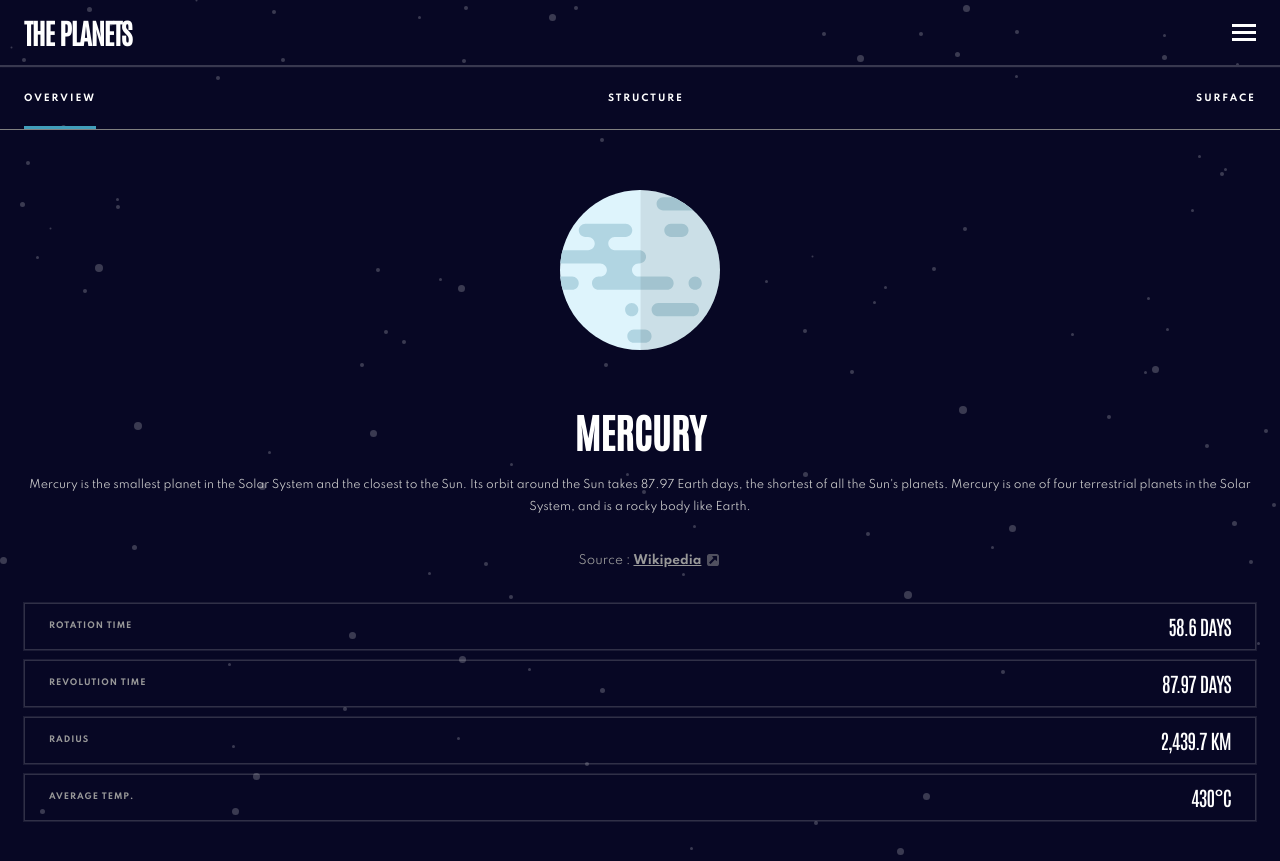
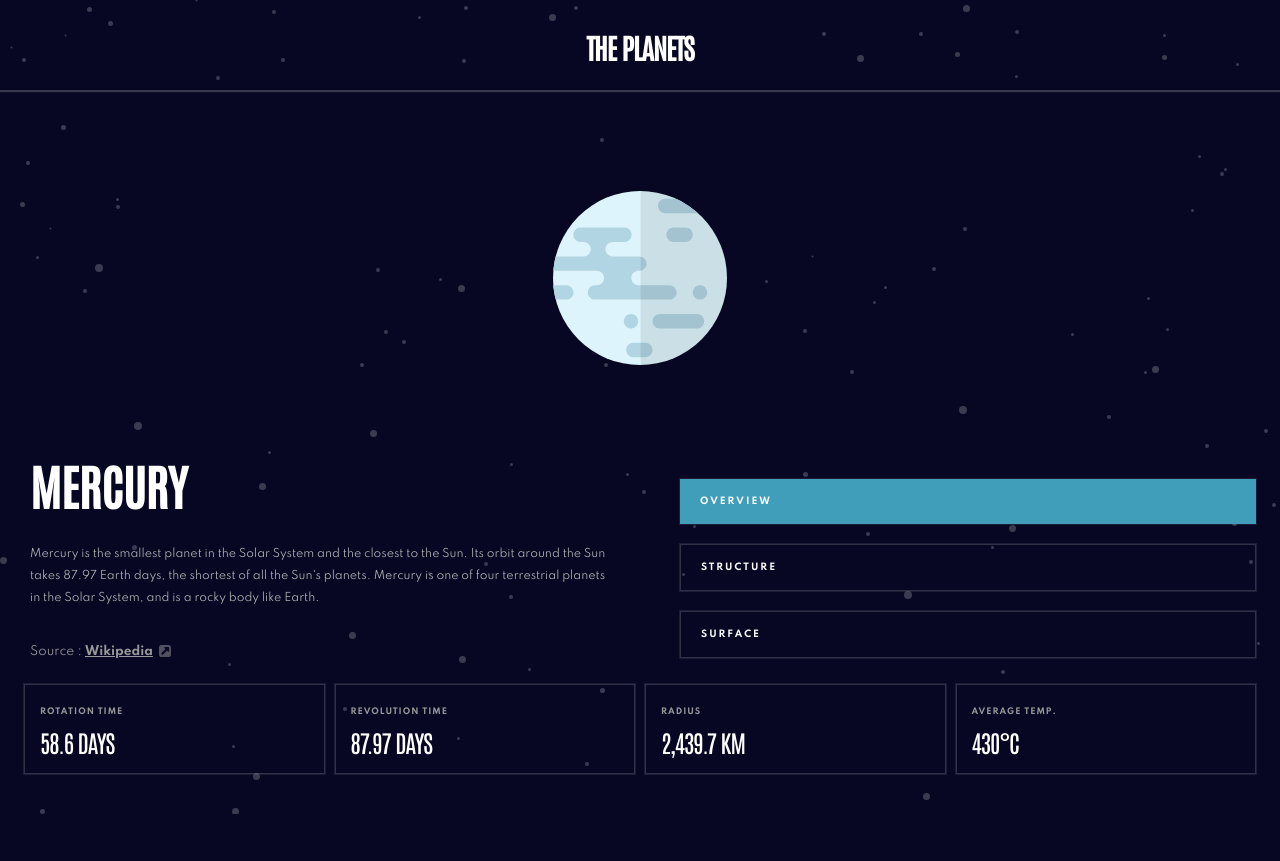
Before and after one commit to ding-09/planets-facts, a React (Create React App) app: page / in a window 1280 px wide. After the commit the page ends 814 px from the top, so only its background shows below. Built offline with nearby package versions, Linux system fonts and the light colour scheme.

Commit message:
add responsive behavior, styles, and layout for screens > 768px

```diff
--- a/src/App.js
+++ b/src/App.js
@@ -1,4 +1,4 @@
-import { useState } from 'react';
+import { useState, useEffect } from 'react';
 import { ThemeProvider } from 'styled-components';
 import { theme } from './theme';
 import GlobalStyles from './GlobalStyle';
@@ -11,6 +11,20 @@ function App() {
   // default states for landing page
   const [currentPlanet, setCurrentPlanet] = useState('mercury');
   const [currentDetails, setCurrentDetails] = useState('overview');
+  const [currentScreen, setCurrentScreen] = useState(0);
+
+  const handleResize = (e) => {
+    const width = e.target.innerWidth;
+    setCurrentScreen(width);
+  };
+
+  useEffect(() => {
+    // add event listener to observe current window size
+    window.addEventListener('resize', handleResize);
+
+    // clean up
+    return () => window.removeEventListener('resize', handleResize);
+  }, []);
 
   return (
     <ThemeProvider theme={theme}>
@@ -19,11 +33,13 @@ function App() {
         <main>
           <Header
             planets={planetsData}
+            currentScreen={currentScreen}
             setCurrentPlanet={setCurrentPlanet}
             setCurrentDetails={setCurrentDetails}
           />
           <PlanetDetails
             planetsData={planetsData}
+            currentScreen={currentScreen}
             currentPlanet={currentPlanet}
             currentDetails={currentDetails}
             setCurrentDetails={setCurrentDetails}
--- a/src/components/Details/DetailsBody.styled.js
+++ b/src/components/Details/DetailsBody.styled.js
@@ -6,17 +6,26 @@ export const StyledDetailsBody = styled.section`
   flex-direction: column;
   text-align: center;
   padding: 0 2.4rem;
+  @media (min-width: 768px) {
+    text-align: left;
+    padding: 0 3rem;
+  }
+
   .body-content {
     margin-bottom: 3rem;
     h2 {
       text-transform: uppercase;
       font-size: 4rem;
       margin-bottom: 3rem;
+      @media (min-width: 768px) {
+        font-size: 4.8rem;
+        margin-bottom: 4.5rem;
+      }
     }
     p {
       font-size: 1.1rem;
       line-height: 2.2rem;
-      filter: brightness(0.8);
+      filter: brightness(0.7);
     }
   }
   .source {
--- a/src/components/Details/DetailsImg.styled.js
+++ b/src/components/Details/DetailsImg.styled.js
@@ -1,9 +1,12 @@
-import styled from 'styled-components'
+import styled from 'styled-components';
 
 export const StyledDetailsImg = styled.figure`
-    margin: 6rem auto;
-    text-align: center;
-    img {
-       max-width: 55%;
+  margin: 6rem auto;
+  text-align: center;
+  img {
+    max-width: 55%;
+    @media (min-width: 768px) {
+      max-width: 60%;
     }
-`
+  }
+`;
--- a/src/components/Details/DetailsNav.js
+++ b/src/components/Details/DetailsNav.js
@@ -1,7 +1,9 @@
 import { StyledDetailsNav } from './DetailsNav.styled';
 import { NavLink } from 'react-router-dom';
 
-const DetailsNav = ({ setCurrentDetails, currentPlanet }) => {
+const DetailsNav = ({ currentScreen, currentPlanet, setCurrentDetails}) => {
+
+
   return (
     <StyledDetailsNav color={currentPlanet}>
       <ul>
@@ -11,7 +13,7 @@ const DetailsNav = ({ setCurrentDetails, currentPlanet }) => {
             onClick={() => setCurrentDetails('overview')}
             className={({ isActive }) => (isActive ? 'active-link' : '')}
           >
-            Overview
+            {currentScreen > 768 && <span>01</span>} Overview
           </NavLink>
         </li>
         <li>
@@ -20,7 +22,7 @@ const DetailsNav = ({ setCurrentDetails, currentPlanet }) => {
             onClick={() => setCurrentDetails('structure')}
             className={({ isActive }) => (isActive ? 'active-link' : '')}
           >
-            Structure
+            {currentScreen > 768 && <span>02</span>} Structure
           </NavLink>
         </li>
         <li>
@@ -29,7 +31,7 @@ const DetailsNav = ({ setCurrentDetails, currentPlanet }) => {
             onClick={() => setCurrentDetails('surface')}
             className={({ isActive }) => (isActive ? 'active-link' : '')}
           >
-            Surface
+            {currentScreen > 768 && <span>03</span>} Surface
           </NavLink>
         </li>
       </ul>
--- a/src/components/Details/DetailsNav.styled.js
+++ b/src/components/Details/DetailsNav.styled.js
@@ -4,7 +4,6 @@ export const StyledDetailsNav = styled.nav`
   ul {
     display: flex;
     justify-content: space-between;
-    align-items: stretch;
     border-bottom: 1px solid gray;
     padding: 0 2.4rem;
   }
@@ -19,4 +18,30 @@ export const StyledDetailsNav = styled.nav`
   .active-link {
     border-bottom: 3px solid ${(props) => props.theme.planetColors[props.color]};
   }
+  @media (min-width: 768px) {
+    display: flex;
+    align-items: center;
+    ul {
+      flex: 1;
+      border-bottom: none;
+      flex-direction: column;
+      gap: 2rem;
+      padding-left: 4rem;
+    }
+    a {
+      cursor: pointer;
+      padding: 1rem 2rem;
+      border: 1px solid rgba(210, 210, 210, 0.2);
+      box-shadow: 0 0 0 1px rgba(210, 210, 210, 0.1);
+      span {
+        padding-right: 1rem;
+        display: inline-block;
+        filter: brightness(0.8);
+      }
+    }
+    .active-link {
+      border: none;
+      background-color: ${(props) => props.theme.planetColors[props.color]};
+    }
+  }
 `;
--- a/src/components/Details/PlanetDetails.js
+++ b/src/components/Details/PlanetDetails.js
@@ -6,8 +6,13 @@ import { StyledPlanetDetails } from './PlanetDetails.styled';
 import { useParams } from 'react-router-dom';
 import { useState } from 'react';
 
-const PlanetDetails = ({ planetsData, currentPlanet, currentDetails, setCurrentDetails }) => {
-
+const PlanetDetails = ({
+  planetsData,
+  currentScreen,
+  currentPlanet,
+  currentDetails,
+  setCurrentDetails,
+}) => {
   let details = {};
   let subDetails = {};
   let images = {};
@@ -33,7 +38,11 @@ const PlanetDetails = ({ planetsData, currentPlanet, currentDetails, setCurrentD
 
   return (
     <StyledPlanetDetails>
-      <DetailsNav setCurrentDetails={setCurrentDetails} currentPlanet={currentPlanet}/>
+      <DetailsNav
+        currentScreen={currentScreen}
+        currentPlanet={currentPlanet}
+        setCurrentDetails={setCurrentDetails}
+      />
       <DetailsImg images={images} currentDetails={currentDetails} />
       <DetailsBody
         currentPlanet={currentPlanet}
--- a/src/components/Details/PlanetDetails.styled.js
+++ b/src/components/Details/PlanetDetails.styled.js
@@ -19,4 +19,16 @@ export const StyledPlanetDetails = styled.section`
   .sub-details {
     grid-area: sub;
   }
+  @media (min-width: 768px) {
+    grid-template-rows: 1fr 1fr 1fr 15rem;
+    grid-template-columns: repeat(4, 1fr);
+    grid-template-areas:
+      'img img img img'
+      'img img img img'
+      'body body nav nav'
+      'sub sub sub sub';
+    figure {
+      align-self: center;
+    }
+  }
 `;
--- a/src/components/Details/SubDetails.styled.js
+++ b/src/components/Details/SubDetails.styled.js
@@ -2,11 +2,15 @@ import styled from 'styled-components';
 
 export const StyledSubDetails = styled.section`
   margin: 3rem 2.4rem 4rem;
-  margin-top: 3rem;
   display: flex;
   flex-direction: column;
   gap: 1rem;
   text-transform: uppercase;
+  @media (min-width: 768px) {
+    margin-top: 2rem;
+    flex-direction: row;
+    justify-content: space-between;
+  }
   .details-container {
     display: flex;
     justify-content: space-between;
@@ -14,6 +18,14 @@ export const StyledSubDetails = styled.section`
     border: 1px solid rgba(210, 210, 210, 0.2);
     box-shadow: 0 0 0 1px rgba(210, 210, 210, 0.1);
     padding: 1rem 2.4rem;
+    @media (min-width: 768px) {
+      flex-direction: column;
+      justify-content: space-around;
+      flex: 1;
+      padding: 1.5rem;
+      justify-content: space-around;
+      align-items: flex-start;
+    }
     p:first-child {
       font-weight: bold;
       font-size: 0.8rem;
@@ -25,6 +37,10 @@ export const StyledSubDetails = styled.section`
       font-family: 'Antonio', sans-serif;
       font-size: 2rem;
       letter-spacing: -0.075rem;
+      @media(min-width: 768px) {
+        font-size: 2.4rem;
+        letter-spacing: -0.1rem;
+      }
     }
   }
 `;
--- a/src/components/Header/Header.js
+++ b/src/components/Header/Header.js
@@ -1,32 +1,19 @@
 import { StyledHeader } from './Header.styled';
 import { ReactComponent as HamburgerIcon } from '../../icons/icon-hamburger.svg';
-import { useState, useEffect } from 'react';
+import { useState } from 'react';
 import { v4 as uuidv4 } from 'uuid';
 import NavItem from './NavItem';
 
-const Header = ({ planets, setCurrentPlanet, setCurrentDetails }) => {
-  // state for menu
+const Header = ({ planets, currentScreen, setCurrentPlanet, setCurrentDetails }) => {
+  // state for menu toggle
   const [showMenu, setShowMenu] = useState(false);
 
   // toggle menu on click of hamburger icon
   const toggleMenu = () => {
-    // display menu (set showMenu to true)
+    // open / close menu (set showMenu to opposite)
     setShowMenu(!showMenu);
   };
 
-  // permanently display nav menu on screens >= 768px
-  const handleResize = (e) => {
-    const width = e.target.innerWidth;
-    width >= 768 ? setShowMenu(true) : setShowMenu(false);
-  };
-
-  useEffect(() => {
-    // add event listener to observe current window size
-    window.addEventListener('resize', handleResize);
-
-    // clean up
-    return () => window.removeEventListener('resize', handleResize);
-  }, []);
 
   return (
     <StyledHeader>
@@ -37,7 +24,8 @@ const Header = ({ planets, setCurrentPlanet, setCurrentDetails }) => {
           style={{ fill: showMenu ? '#979797' : '#fff' }}
         />
       </section>
-      {showMenu && (
+      {/* show menu if showMenu is true OR if no longer on mobile */}
+      {(showMenu || currentScreen > 768) && (
         <section className='nav-container'>
           <nav>
             <ul>
@@ -45,6 +33,7 @@ const Header = ({ planets, setCurrentPlanet, setCurrentDetails }) => {
                 <NavItem
                   planet={planet}
                   key={uuidv4()}
+                  currentScreen={currentScreen}
                   setShowMenu={setShowMenu}
                   setCurrentPlanet={setCurrentPlanet}
                   setCurrentDetails={setCurrentDetails}
--- a/src/components/Header/Header.styled.js
+++ b/src/components/Header/Header.styled.js
@@ -1,6 +1,10 @@
 import styled from 'styled-components';
 
 export const StyledHeader = styled.header`
+  @media (min-width: 768px) {
+    border-bottom: 1px solid ${({ theme }) => theme.secondaryColors.darkGray};
+    box-shadow: 0 0px 1px 1px ${({ theme }) => theme.secondaryColors.darkGray};
+  }
   .title-container {
     padding: 2rem 2.4rem;
     display: flex;
@@ -13,9 +17,25 @@ export const StyledHeader = styled.header`
       text-transform: uppercase;
       font-size: 2.8rem;
     }
+    @media (min-width: 768px) {
+      justify-content: center;
+      padding: 3.5rem 0 3rem;
+      border-bottom: none;
+      box-shadow: none;
+      svg {
+        display: none;
+      }
+    }
   }
 
   .nav-container {
     margin: 2.5rem 2.4rem 6.5rem;
+    @media (min-width: 768px) {
+      margin: 3rem 5rem 2.5rem;
+      ul {
+        display: flex;
+        justify-content: space-between;
+      }
+    }
   }
 `;
--- a/src/components/Header/NavItem.js
+++ b/src/components/Header/NavItem.js
@@ -1,15 +1,21 @@
 import { StyledNavItem } from './NavItem.styled';
 import { Link } from 'react-router-dom';
 
-const NavItem = ({ planet, setShowMenu, setCurrentPlanet, setCurrentDetails }) => {
+const NavItem = ({
+  planet,
+  currentScreen,
+  setShowMenu,
+  setCurrentPlanet,
+  setCurrentDetails,
+}) => {
   return (
     <StyledNavItem color={planet.name.toLowerCase()}>
       <Link
         to='/'
         onClick={() => {
-          setShowMenu(false);
+          currentScreen < 768 ? setShowMenu(false) : setShowMenu(true);
           setCurrentPlanet(planet.name);
-          setCurrentDetails('overview')
+          setCurrentDetails('overview');
         }}
       >
         {planet.name}
--- a/src/components/Header/NavItem.styled.js
+++ b/src/components/Header/NavItem.styled.js
@@ -3,6 +3,12 @@ import ChevronIcon from '../../icons/icon-chevron.svg';
 
 export const StyledNavItem = styled.li`
   display: flex;
+  &:not(:last-child) {
+    border-bottom: 1px solid ${({ theme }) => theme.secondaryColors.darkGray};
+    @media (min-width: 768px) {
+      border-bottom: none;
+    }
+  }
   a {
     flex: 1;
     padding: 2rem 0 2rem 4rem;
@@ -12,6 +18,11 @@ export const StyledNavItem = styled.li`
     font-weight: bold;
     letter-spacing: 0.1rem;
     line-height: 2.5rem;
+    @media (min-width: 768px) {
+      padding: 0;
+      font-size: 1.1rem;
+      filter: brightness(0.8)
+    }
     &:before {
       content: '';
       width: 2rem;
@@ -20,15 +31,17 @@ export const StyledNavItem = styled.li`
       background-color: ${(props) => props.theme.planetColors[props.color]};
       position: absolute;
       left: 0;
+      @media (min-width: 768px) {
+        content: none;
+      }
     }
     &:after {
       content: url(${ChevronIcon});
       position: absolute;
       right: 0;
+      @media (min-width: 768px) {
+        content: none;
+      }
     }
   }
-
-  &:not(:last-child) {
-    border-bottom: 1px solid ${({ theme }) => theme.secondaryColors.darkGray};
-  }
 `;
```
